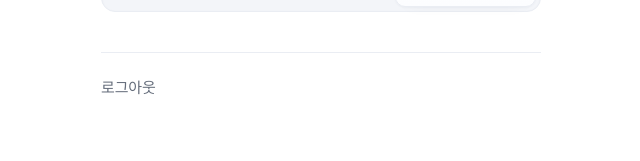
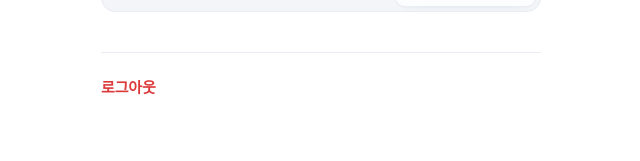
Before and after one commit to Controller-2WORLDS/NewbieRo_FE, a React (Vite) app: page /profile in a window 1280 px wide. Shown: the part 522-683 px from the top of the page, without its empty margins (319-959 px from the left). Built offline with nearby package versions, Linux system fonts and the light colour scheme; a web font is replaced by a local one.

Commit message:
style :: 로그아웃 버튼을 빨간색으로 강조
회색이라 눈에 잘 안 띄던 로그아웃 버튼을 danger 색상(빨간색) + 굵은 글씨로
바꿔 눈에 띄게 함.

```diff
--- a/src/pages/ProfileEdit.tsx
+++ b/src/pages/ProfileEdit.tsx
@@ -75,7 +75,7 @@ export function ProfileEdit() {
                     <button
                         type="button"
                         onClick={() => navigate("/login")}
-                        className="py-3 text-[15px] font-medium text-ink-2 transition-colors duration-150 ease-out focus-visible:outline-none focus-visible:ring-2 focus-visible:ring-navy"
+                        className="py-3 text-[15px] font-semibold text-danger transition-colors duration-150 ease-out focus-visible:outline-none focus-visible:ring-2 focus-visible:ring-danger"
                     >
                         로그아웃
                     </button>
```
